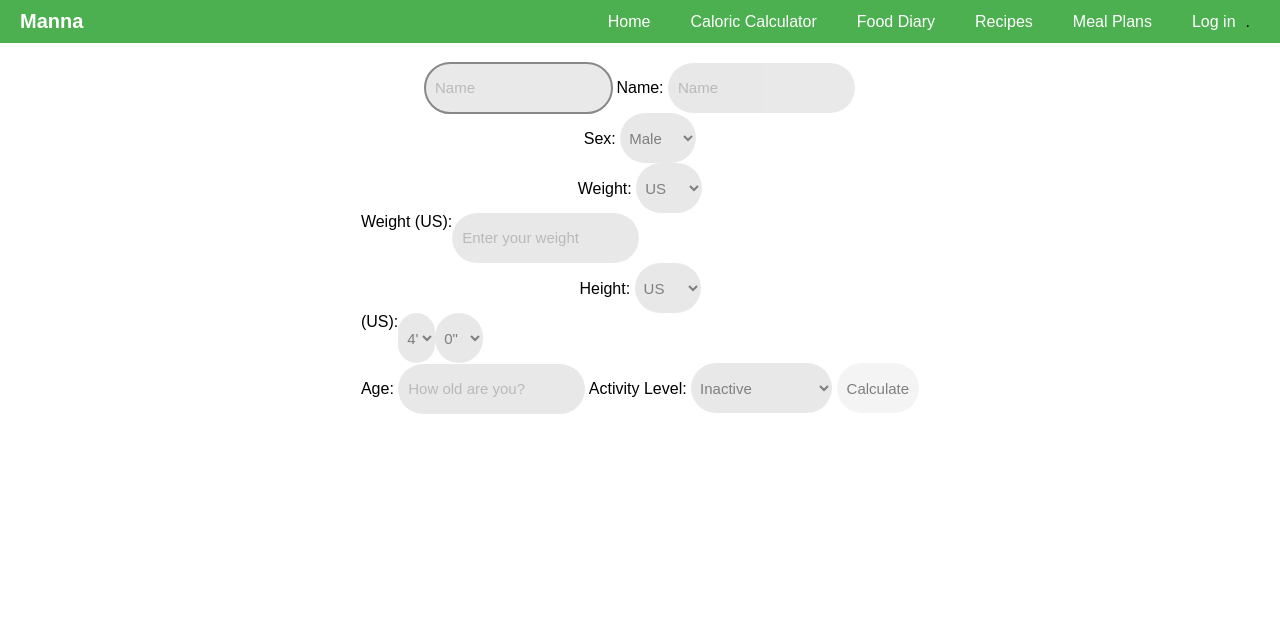
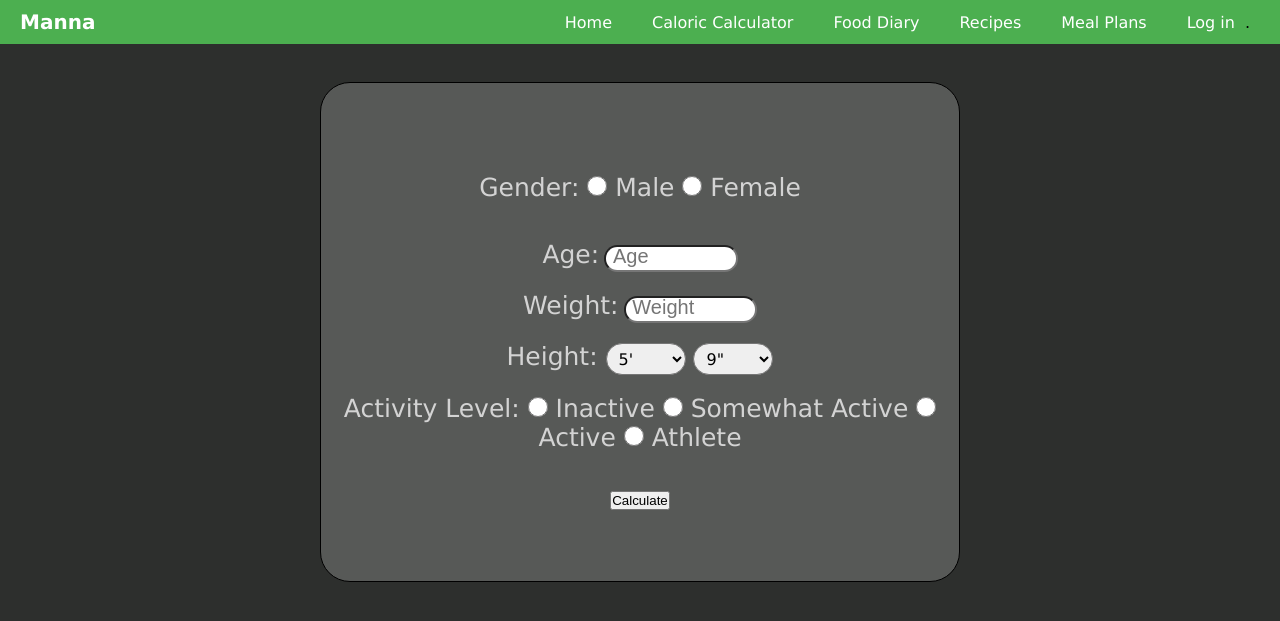
Before and after one commit to mpstaud/FlaskNutritionProject, a Flask app: page /caloric_calculator in a window 1280 px wide. Shown: the top 621 px of the page. Run offline with Flask 3, Linux system fonts and the light colour scheme.

Commit message:
Update form for caloric calculator

```diff
--- a/app.py
+++ b/app.py
@@ -89,19 +89,22 @@ def caloric_calculator():
     :rtype: flask.wrappers.Response
     """
     if request.method == "POST":
-        sex      =                     str(request.form.get("sex"))
+        gender      =                     str(request.form.get("gender"))
         weight   =                  int(request.form.get("weight"))
-        height_ft   =                  int(request.form.get("height_ft"))
-        height_in   =                  int(request.form.get("height_in"))
+
+
+        height_ft = int(request.form.get("height_ft"))
+        height_in = int(request.form.get("height_in"))
+
         height = (height_ft * 12) + height_in
         age      =                     int(request.form.get("age"))
         activity =               request.form.get("activity_level")
         # call functions from formulas.py
-        bmr      =   basal_metabolic_rate(height, weight, age, sex)
-        result   =       harris_benedict_calculation(activity, bmr)
+        bmr      =   basal_metabolic_rate(height, weight, age, gender)
+        daily_calories   =       harris_benedict_calculation(activity, bmr)
 
-        return render_template("caloric_results.html", result=result)
-    return render_template("caloric_calculator.html")
+        return render_template("caloric_results.html", daily_calories=daily_calories)
+    return render_template("caloric_calculator_concept_2.html")
 
 
 @app.route("/meal_plan", methods=["GET"])
--- a/static/main.css
+++ /dev/null
@@ -1,129 +0,0 @@
-/* Styles for the navigation bar */
-        * {
-            margin: 0;
-            padding: 0;
-            box-sizing: border-box;
-        }
-
-        body {
-            font-family: Arial, sans-serif;
-
-        }
-
-        .navbar {
-            display: flex;
-            justify-content: space-between;
-            align-items: center;
-            padding: 10px 20px;
-            background-color: #4CAF50;
-        }
-
-        .navbar .logo {
-            font-size: 20px;
-            font-weight: bold;
-            color: white;
-            text-decoration: none;
-        }
-
-        .navbar ul {
-            list-style: none;
-            display: flex;
-        }
-
-        .navbar ul li {
-            margin: 0 10px;
-        }
-
-        .navbar ul li a {
-            text-decoration: none;
-            color: white;
-            font-size: 16px;
-            padding: 5px 10px;
-            border-radius: 10px;
-            transition: background-color 0.3s ease;
-        }
-
-        .navbar ul li a:hover {
-            background-color: #45a049;
-        }
-        .container {
-            text-align: center;
-        }
-
-        .your_name {
-            background-color: #2d2f2d;
-            border-radius: 10px;
-            width: 200px;
-            height: 30px;
-            color: white;
-            border: none;
-            padding: 5px;
-
-        }
-        .your_name::placeholder {
-            color: white;
-            padding-left: 5px;
-            display: flex;
-            justify-content: center;
-            align-items: center;
-        }
-
-        .login {
-
-            border-radius: 10px;
-            width: 400px;
-            height: 100px;
-            align-items: center;
-            display: flex;
-            justify-content: center;
-        }
-        main {
-            display: flex;
-            justify-content: center;
-            align-items: center;
-            flex-direction: column;
-        }
-        .calculator {
-            margin-top: 20px;
-            display: flex;
-            justify-content: center;
-            flex-direction: column;
-            align-items: center;
-        }
-
-        .calculator input {
-            border-radius: 30px;
-            height: 50px;
-            background-color: lightgrey;
-            border: none;
-            opacity: 0.5;
-            color: black;
-            padding-left: 10px;
-        }
-        .calculator input::placeholder {
-            font-size: 15px;
-            display: flex;
-            justify-content: center;
-            align-items: center;
-        }
-        .calculator select{
-            border-radius: 30px;
-            height: 50px;
-            width: auto;
-            background-color: lightgrey;
-            border: none;
-            opacity: 0.5;
-            font-size: 15px;
-            padding-left: 5px;
-
-        }
-        .calculator button {
-            border-radius: 30px;
-            background: rgb(211 211 211 / 50%);
-            padding-left: 10px;
-            padding-right: 10px;
-            height: 50px;
-            border: none;
-            opacity: 0.5;
-            font-size: 15px;
-        }
--- /dev/null
+++ b/static/stylesheets/calorie_calculator/color.css
@@ -0,0 +1,5 @@
+
+#calc , .caloric_results{
+    background-color: rgba(255, 255, 255, 0.2);
+    color: lightgrey;
+}
--- /dev/null
+++ b/static/stylesheets/calorie_calculator/positioning.css
@@ -0,0 +1,65 @@
+
+
+#calc , .caloric_results{
+    align-items: center;
+    flex-direction: column;
+    margin: 0 auto;
+    justify-content: center
+}
+
+
+
+main, .calculator, .your_name::placeholder, .caloric_results {
+    display: flex;
+}
+
+main, .calculator, .login, .your_name::placeholder .caloric_results{
+    justify-content: center;
+}
+
+input[type="radio"] {
+    width: 20px;
+    height: 20px;
+
+}
+
+.text_input {
+    width: 10em;
+    height: 2em;
+    border-radius: 1em;
+    padding-left: 0.5em;
+}
+
+#calc {
+    width: 50%;
+    height: auto;
+    min-height: 500px;
+    border-radius: 30px;
+    border: 1px  solid black;
+    justify-content: center;
+    display: flex;
+    align-items: center;
+    flex-direction: column;
+    margin: 0 auto;
+}
+
+#age::placeholder{
+    text-align: left;
+
+}
+
+.caloric_results {
+    width: 50%;
+    height: auto;
+    min-height: 500px;
+    border-radius: 30px;
+    border: 1px  solid black;
+}
+#height_in, #height_ft {
+    width: 5em;
+    height: 2em;
+    border-radius: 1em;
+    padding-left: 0.5em;
+    font-size: 16px;
+    font-family: Verdana, sans-serif;
+}
--- /dev/null
+++ b/static/stylesheets/calorie_calculator/text.css
@@ -0,0 +1,17 @@
+
+
+
+.text_input::placeholder {
+    font-size: 20px;
+}
+
+label {
+    font-size: 25px;
+}
+#gender_div {
+    font-size: 25px;
+}
+
+#activity_level_div {
+    font-size: 25px;
+}
--- /dev/null
+++ b/static/stylesheets/main.css
@@ -0,0 +1,137 @@
+/* Styles for the navigation bar */
+* {
+    margin: 0;
+    padding: 0;
+    box-sizing: border-box;
+}
+
+title {
+    font-family: Verdana, sans-serif;
+}
+
+body {
+    font-family: Verdana, sans-serif;
+    background-color: #2d2f2d;
+    accent-color: #4CAF50;
+
+}
+
+.navbar {
+    justify-content: space-between;
+    align-items: center;
+    padding: 10px 20px;
+    background-color: #4CAF50;
+    display: flex;
+}
+
+.navbar .logo {
+    font-size: 20px;
+    font-weight: bold;
+    color: white;
+    text-decoration: none;
+
+}
+
+.navbar ul {
+    list-style: none;
+    display: flex;
+}
+
+.navbar ul li {
+    margin: 0 10px;
+}
+
+.navbar ul li a {
+    text-decoration: none;
+    color: white;
+    font-size: 16px;
+    padding: 5px 10px;
+    border-radius: 10px;
+    transition: background-color 0.3s ease;
+}
+.navbar ul li a:hover {
+    background-color: #45a049;
+}
+
+.container {
+    text-align: center;
+}
+
+.your_name {
+    color: white;
+    border-radius: 10px;
+    width: 200px;
+    height: 30px;
+    border: none;
+    padding: 5px;
+    background-color: #2d2f2d;
+
+}
+.your_name::placeholder {
+    padding-left: 5px;
+    align-items: center;
+    color: white;
+}
+
+.login {
+
+    border-radius: 10px;
+    width: 400px;
+    height: 100px;
+    align-items: center;
+    display: flex;
+    justify-content: center;
+}
+
+.calculator {
+    margin-top: 20px;
+    flex-direction: column;
+    align-items: center;
+}
+
+.calculator input {
+    border-radius: 30px;
+    height: 50px;
+    background-color: lightgrey;
+    border: none;
+    opacity: 0.5;
+    color: black;
+    padding-left: 10px;
+}
+.calculator input::placeholder {
+    font-size: 15px;
+    display: flex;
+    justify-content: center;
+    align-items: center;
+}
+.calculator select{
+    border-radius: 30px;
+    height: 50px;
+    width: auto;
+    background-color: lightgrey;
+    border: none;
+    opacity: 0.5;
+    font-size: 15px;
+    padding-left: 5px;
+
+}
+.calculator button {
+    border-radius: 30px;
+    background: rgb(211 211 211 / 50%);
+    padding-left: 10px;
+    padding-right: 10px;
+    height: 50px;
+    border: none;
+    opacity: 0.5;
+    font-size: 15px;
+}
+.calculator div {
+    width: auto;
+    height: auto;
+    padding: 10px;
+    margin: 10px;
+    display: inline-flex;
+    justify-content: center;
+    align-items: center;
+    background-color: crimson;
+}
--- a/templates/caloric_calculator.html
+++ b/templates/caloric_calculator.html
@@ -4,23 +4,23 @@
     <main class="calculator">
         <form action="/caloric_calculator" method="post">
 
-            <label>
-                <input autocomplete="off" autofocus name="name" placeholder="Name" type="text">
-            </label>
-
-
+            <div>
 
                 <label>
                     Name:
                 <input autocomplete="off" autofocus name="name" placeholder="Name" type="text">
                 </label>
-            <div id="sex">
+            </div>
+
+            <div>
                 <label for="sex">Sex:</label>
                 <select name = "sex" id="sex">
                     <option value="male">Male</option>
                     <option value="female">Female</option>
                 </select>
             </div>
+
+            <div>
                 <label>
                     Weight:
                     <select name="weight_unit" id="weight_unit">
@@ -28,7 +28,9 @@
                         <option value="METRIC">Metric</option>
                     </select>
                 </label>
+            </div>
 
+            <div>
                 <label id="weight_us" style="display: none;">
                     Weight (US):
                     <input class="user_weight" type="number" name = "weight" placeholder="Enter your weight" id="weight_us">
@@ -37,6 +39,9 @@
                     Weight (Metric):
                     <input class="user_weight" type="number" name = "weight" placeholder="Enter your weight" id="weight_metric">
                 </label>
+            </div>
+
+            <div>
                 <label>
                     Height:
                     <select class="user_height" name="height_unit" id="height_unit">
@@ -72,14 +77,18 @@
                         <input class="user_height" type="number" name="height_cm" placeholder="Enter height in cm" id="height_cm">
                     </label>
                 </label>
+            </div>
 
 
 
-
+            <div>
                 <label>
                     Age:
                     <input class="age" type="number" name = "age" placeholder="How old are you?" id="age">
                 </label>
+            </div>
+
+            <div>
                 <label>
                     Activity Level:
                     <select class="user_activity_level" name = "activity_level" id="activity_level">
@@ -89,7 +98,10 @@
                         <option value="athlete">Athlete</option>
                     </select>
                 </label>
+            </div>
+            <div>
                 <button class="calculate" type="submit">Calculate</button>
+            </div>
         </form>
     </main>
 
--- /dev/null
+++ b/templates/caloric_calculator_concept_2.html
@@ -0,0 +1,69 @@
+{% extends "layout.html" %}
+{% block stylesheet %}
+    <link rel="stylesheet" href="{{ url_for('static', filename='./stylesheets/main.css') }}">
+    <link rel="stylesheet" href="{{ url_for('static', filename='./stylesheets/calorie_calculator/positioning.css') }}">
+    <link rel="stylesheet" href="{{ url_for('static', filename='./stylesheets/calorie_calculator/color.css') }}">
+    <link rel="stylesheet" href="{{ url_for('static', filename='./stylesheets/calorie_calculator/text.css') }}">
+
+{% endblock stylesheet%}
+
+{% block body %}
+    <br>
+    <br>
+    <div id="calc">
+        <form action="/caloric_calculator" method="POST">
+            <br>
+            <div id="gender_div">
+                <label for="gender">Gender:
+                    <input type="radio" name="gender" id="gender" value="male" required="required"/> Male
+                    <input type="radio" name="gender" id="gender" value="female" required="required"/> Female
+                </label>
+            </div>
+            <br><br>
+
+            <label for="age">Age:</label>
+            <input class="text_input" type="number" name="age" id="age" placeholder="Age" required="required"/><br><br>
+
+            <label for="weight">Weight:</label>
+            <input class="text_input" type="number" name="weight" id="weight" placeholder="Weight" required="required"/><br><br>
+
+            <label>
+                Height:
+                <select name="height_ft" id="height_ft" required="required">
+                    <option value=4>4'</option>
+                    <option value=5 selected="selected">5'</option>
+                    <option value=6>6'</option>
+                    <option value=7>7'</option>
+                </select>
+
+                <select name="height_in" id="height_in" required="required">
+                    <option value=0>0"</option>
+                    <option value=1>1"</option>
+                    <option value=2>2"</option>
+                    <option value=3>3"</option>
+                    <option value=4>4"</option>
+                    <option value=5>5"</option>
+                    <option value=6>6"</option>
+                    <option value=7>7"</option>
+                    <option value=8>8"</option>
+                    <option value=9 selected="selected">9"</option>
+                    <option value=10>10"</option>
+                    <option value=11>11"</option>
+                </select>
+            </label><br><br>
+            <div id="activity_level_div">
+                <label for="activity_level">Activity Level:
+                    <input type="radio" name="activity_level" id="activity_level" value="inactive"> Inactive
+                    <input type="radio" name="activity_level" id="activity_level" value="somewhat_active"> Somewhat Active
+                    <input type="radio" name="activity_level" id="activity_level" value="active"> Active
+                    <input type="radio" name="activity_level" id="activity_level" value="athlete"> Athlete
+                </label>
+            </div>
+            <br><br>
+            <button type="submit">Calculate</button>
+
+        </form>
+    </div>
+
+
+{% endblock %}
--- a/templates/layout.html
+++ b/templates/layout.html
@@ -6,7 +6,9 @@
           content="width=device-width, user-scalable=no, initial-scale=1.0, maximum-scale=1.0, minimum-scale=1.0">
     <meta http-equiv="X-UA-Compatible" content="ie=edge">
     <link rel="icon" type="image/x-icon" href="{{ url_for('static', filename='favicon.ico') }}">
-    <link rel="stylesheet" href="{{ url_for('static', filename='main.css') }}">
+    {% block stylesheet %}
+    <link rel="stylesheet" href="{{ url_for('static', filename='./stylesheets/main.css') }}">
+    {% endblock stylesheet%}
 
     <title>Manna</title>
 
```
Also changed, not shown: templates/caloric_results.html (+10 -1 lines), static/scripts/ui_mod.js (renamed from static/ui_mod.js), static/scripts/ui_mod_wt.js (renamed from static/ui_mod_wt.js). Lines whose indentation alone changed are shown as unchanged.
